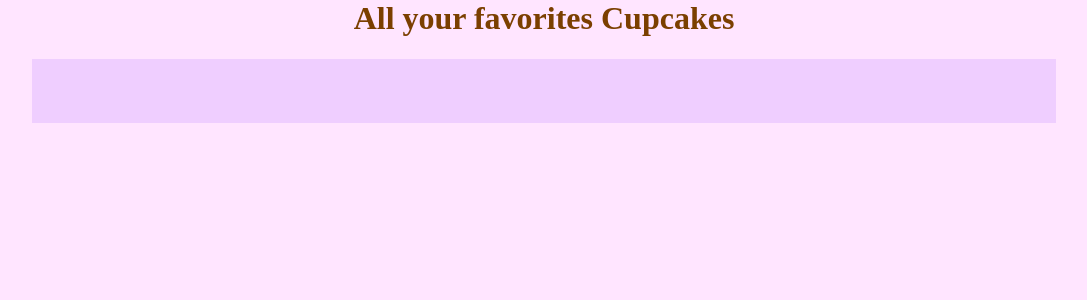
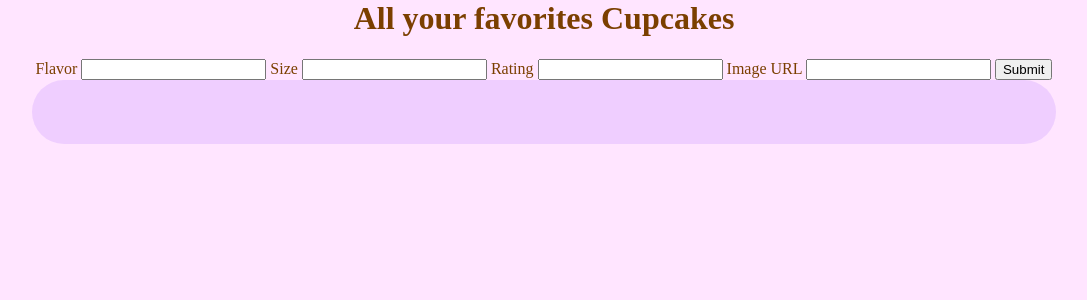
Before and after one commit to mbouanik/flask_cupcakes, a Flask app: page / in a window 1280 px wide. Shown: the part 21-321 px from the top of the page, without its empty margins (96-1183 px from the left). Run offline with Flask 3, Linux system fonts and the light colour scheme; data that the repository does not hold is empty; some libraries are stand-ins or nearby versions.

Commit message:
tests added all the routes added and the front-end added with js to add a cupcake through axios

```diff
--- a/models.py
+++ b/models.py
@@ -4,13 +4,15 @@ from init import db
 
 
 class Cupcake(db.Model):
+    __tablename__= "cupcakes"
+
     id: Mapped[int] = mapped_column(Integer, primary_key=True)
     flavor: Mapped[str] = mapped_column(Text, nullable=False)
     size: Mapped[str] = mapped_column(Text, nullable=False)
-    rating: Mapped[str] = mapped_column(Float, nullable=False)
+    rating: Mapped[float] = mapped_column(Float, nullable=False)
     image: Mapped[str] = mapped_column(Text, default="https://tinyurl.com/demo-cupcake")
 
-    def __init__(self, **kwargs) -> None:
+    def __init__(self, **kwargs):
         super(Cupcake, self).__init__(**kwargs)
 
     def serialize(self):
--- a/routes.py
+++ b/routes.py
@@ -1,4 +1,5 @@
-from flask import Blueprint, render_template
+from flask import Blueprint, jsonify, render_template, request
+from werkzeug.wrappers import response
 from init import db
 from models import Cupcake
 
@@ -9,3 +10,57 @@ app_routes = Blueprint("app_routes", __name__, template_folder="templates", stat
 def home():
     cupcakes = db.session.execute(db.select(Cupcake)).scalars()
     return render_template('home.html', cupcakes=cupcakes)
+
+@app_routes.route('/api/cupcakes')
+def all_cupcakes():
+    cupcakes = db.session.execute(db.select(Cupcake)).scalars()
+    serialized = [cupcake.serialize() for cupcake in cupcakes]
+    print(serialized)
+    return jsonify(cupcakes=serialized)
+
+
+@app_routes.route('/api/cupcakes/<int:cupcake_id>')
+def get_cupcake(cupcake_id):
+    cupcake = db.get_or_404(Cupcake, cupcake_id)
+    return jsonify(cupcake=cupcake.serialize())
+
+
+@app_routes.route('/api/cupcakes', methods=['POST'])
+def add_cupcake():
+    if request.json:
+        cupcake = Cupcake(
+            flavor=request.json['flavor'],
+            size=request.json['size'],
+            rating=request.json['rating'],
+            image=request.json["image"]
+        )
+        cupcake.image = cupcake.image if cupcake.image else None
+
+        db.session.add(cupcake)
+        db.session.commit()
+        response = jsonify(cupcake=cupcake.serialize())
+        return (response, 201)
+    return ({}, 403)
+
+
+@app_routes.route('/api/cupcakes/<int:cupcake_id>',methods=["PATCH"])
+def update_cupcake(cupcake_id):
+    cupcake = db.get_or_404(Cupcake, cupcake_id)
+    if request.json:
+        cupcake.flavor = request.json.get("flavor", cupcake.flavor)
+        cupcake.size = request.json.get("size", cupcake.size)
+        cupcake.rating = request.json.get("rating", cupcake.rating)
+        cupcake.image = request.json.get("image", None)
+        response = request.json
+        db.session.add(cupcake)
+        db.session.commit()
+        return jsonify(cupcake=response)
+    return jsonify({})
+
+
+@app_routes.route('/api/cupcakes/<int:cupcake_id>', methods=["DELETE"])
+def delete_cupcake(cupcake_id):
+    cupcake = db.get_or_404(Cupcake, cupcake_id)
+    db.session.delete(cupcake)
+    db.session.commit()
+    return jsonify({"message": "Deleted"})
--- a/static/app.css
+++ b/static/app.css
@@ -25,13 +25,14 @@ p {
   overflow: hidden;
   overflow-wrap: break-word;
   margin: 0;
-  font-size: 1.4rem;
+  font-size: 1.2rem;
   font-weight: bold;
 }
 .cupcakes {
   display: flex;
   flex-wrap: wrap;
   background-color: rgb(100, 0, 255, 0.1);
+  border-radius: 2rem;
   padding: 2rem;
   margin: 0 10% 0 10%;
 }
@@ -43,3 +44,12 @@ p {
 .cupcake-title {
   text-align: center;
 }
+.flavor {
+  background-color: white;
+  border-radius: 0.5rem;
+}
+.rating {
+  font-size: 1.2rem;
+  font-weight: bold;
+  float: right;
+}
--- /dev/null
+++ b/static/app.js
@@ -0,0 +1,16 @@
+const form = $("#form");
+
+form.on("submit", (evt) => {
+  evt.preventDefault();
+  add_cupcake();
+});
+
+async function add_cupcake() {
+  const data = {
+    flavor: $("input[type=text][name=flavor]").val(),
+    size: $("input[type=text][name=size]").val(),
+    rating: parseInt($("input[type=number][name=rating]").val()),
+    image: $("input[type=text][name=image]").val(),
+  };
+  await axios.post("/api/cupcakes", data);
+}
--- a/templates/base.html
+++ b/templates/base.html
@@ -13,5 +13,8 @@
         </nav>
         {% block content %}
         {% endblock %}
+        <script src="https://cdnjs.cloudflare.com/ajax/libs/axios/1.6.0/axios.min.js" integrity="sha512-WrdC3CE9vf1nBf58JHepuWT4x24uTacky9fuzw2g/3L9JkihgwZ6Cfv+JGTtNyosOhEmttMtEZ6H3qJWfI7gIQ==" crossorigin="anonymous" referrerpolicy="no-referrer"></script>
+        <script src="https://cdnjs.cloudflare.com/ajax/libs/jquery/3.7.1/jquery.js" integrity="sha512-+k1pnlgt4F1H8L7t3z95o3/KO+o78INEcXTbnoJQ/F2VqDVhWoaiVml/OEHv9HsVgxUaVW+IbiZPUJQfF/YxZw==" crossorigin="anonymous" referrerpolicy="no-referrer"></script>
+    <script src="{{ url_for ('app_routes.static', filename= 'app.js') }}"></script>
     </body>
 </html>
--- a/templates/home.html
+++ b/templates/home.html
@@ -2,6 +2,23 @@
 {% block content %}
 <div class='cupcake-title'>
     <h1> All your favorites Cupcakes </h1>
+</div>
+<div class='cupcake-title'>
+
+<form id="form" action="/api/cupcakes" method="POST">
+    <label for="flavor">Flavor</label>
+    <input type="text" name="flavor">
+
+    <label for="size">Size</label>
+    <input type="text" name="size">
+
+    <label for="rating">Rating</label>
+    <input type="number" name="rating">
+
+    <label for="image">Image URL</label>
+    <input type="text" name="image">
+    <button>Submit</button>
+</form>
 </div>
 <div class="cupcakes">
 {% for cupcake in cupcakes %}
@@ -11,9 +28,11 @@
         </div>
         <div>
             <img src="{{cupcake.image}}" alt="">
+            <div class="flavor">
+                <p>{{ cupcake.size.capitalize() }}</p>
+                <p>{{ cupcake.flavor }} </p>
+            </div>
         </div>
-        <p>{{ cupcake.size.capitalize() }}</p>
-        <p>{{ cupcake.flavor }} </p>
     </div>
 {% endfor %}
 </div>
```
Also changed, not shown: tests/test_api.py (added, +116 -0 lines), 1 other file.
